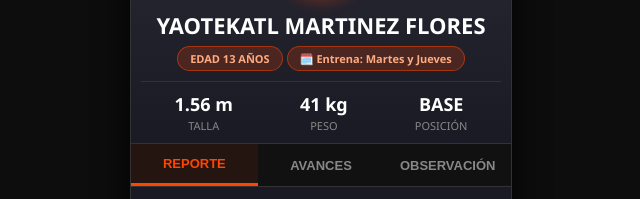
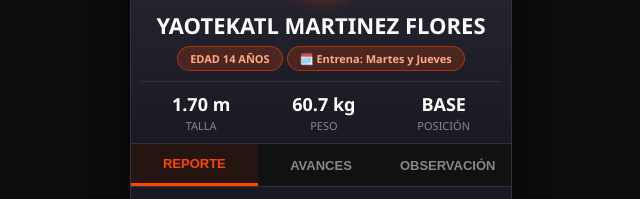
Before and after one commit to uppages02/YAOTEKATL_MARTINEZ_FLORES, a plain HTML site: page index.html in a window 1280 px wide. Shown: the part 200-399 px from the top of the page, 319-959 px from the left. Drawn offline with Linux system fonts and the light colour scheme; no server answers.

Commit message:
index.html

```diff
--- a/index.html
+++ b/index.html
@@ -194,16 +194,16 @@
         <div class="profile-section">
             <img src="https://imgur.com/SGNNC1Y.jpg" alt="Jugador" class="photo">
             <h2 class="name">YAOTEKATL MARTINEZ FLORES</h2>
-             <div class="schedule-badge">EDAD 13 AÑOS</div>
+             <div class="schedule-badge">EDAD 14 AÑOS</div>
             <div class="schedule-badge">🗓️ Entrena: Martes y Jueves</div>
 
             <div class="physical-stats">
                 <div class="p-stat">
-                    <span class="p-value">1.56 m</span>
+                    <span class="p-value">1.70 m</span>
                     <span class="p-label">Talla</span>
                 </div>
                 <div class="p-stat">
-                    <span class="p-value">41 kg</span>
+                    <span class="p-value">60.7 kg</span>
                     <span class="p-label">Peso</span>
                 </div>
                 <div class="p-stat">
```
